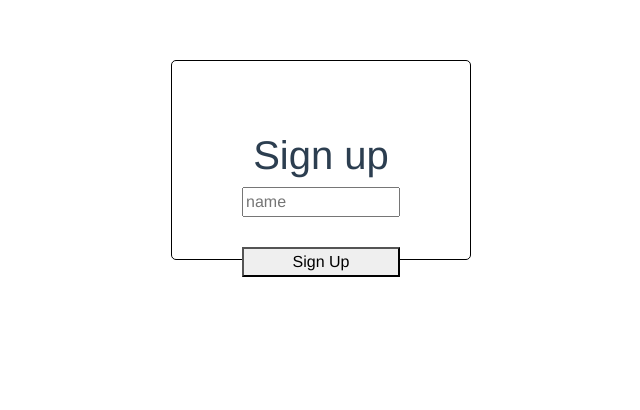
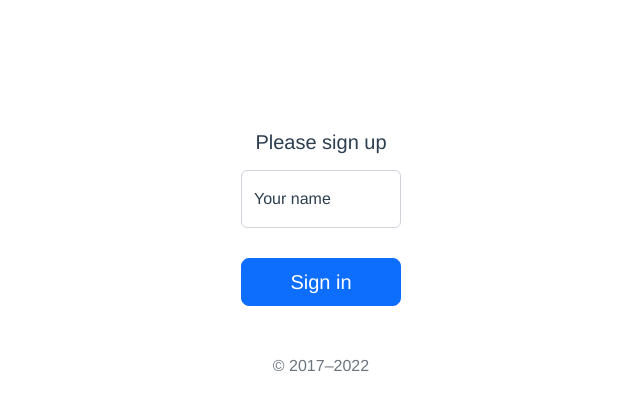
Before and after one commit to GozzAgu/Guest-code-generator, a Vue app: page / in a window 1280 px wide. Shown: the top 410 px of the page, without its empty margins (319-959 px from the left). Built offline with nearby package versions, Linux system fonts and the light colour scheme.

Commit message:
fix: refactored sign up

```diff
--- a/src/views/SignUp.vue
+++ b/src/views/SignUp.vue
@@ -1,10 +1,14 @@
 <template>
     <div>
         <form @submit.prevent="signUp">
-            <h1>Sign up</h1>
-            <input type="text" placeholder="name" v-model="user.name"/>
-            <button>Sign Up</button>
+            <h1 class="h5 mb-3 fw-normal">Please sign up</h1>
+            <div class="form-floating">
+                <input v-model="user.name" type="text" class="form-control" id="floatingInput" placeholder="your name">
+                <label for="floatingInput">Your name</label>
+            </div>
             <p v-if="errorText" class="error">{{errorText}}</p>
+            <button class="w-100 btn btn-lg btn-primary" type="submit">Sign in</button>
+            <p class="mt-5 mb-3 text-muted">© 2017–2022</p>
         </form>
     </div>
 </template>
@@ -36,12 +40,10 @@ const signUp = () => {
 
 <style scoped lang="scss">
 form {
-    border: 1px solid black;
     margin: 0 auto;
     padding: 70px;
     width: 300px;
     height: 200px;
-    border-radius: 5px;
     input {
         width: 100%;
         margin-bottom: 30px;
```
